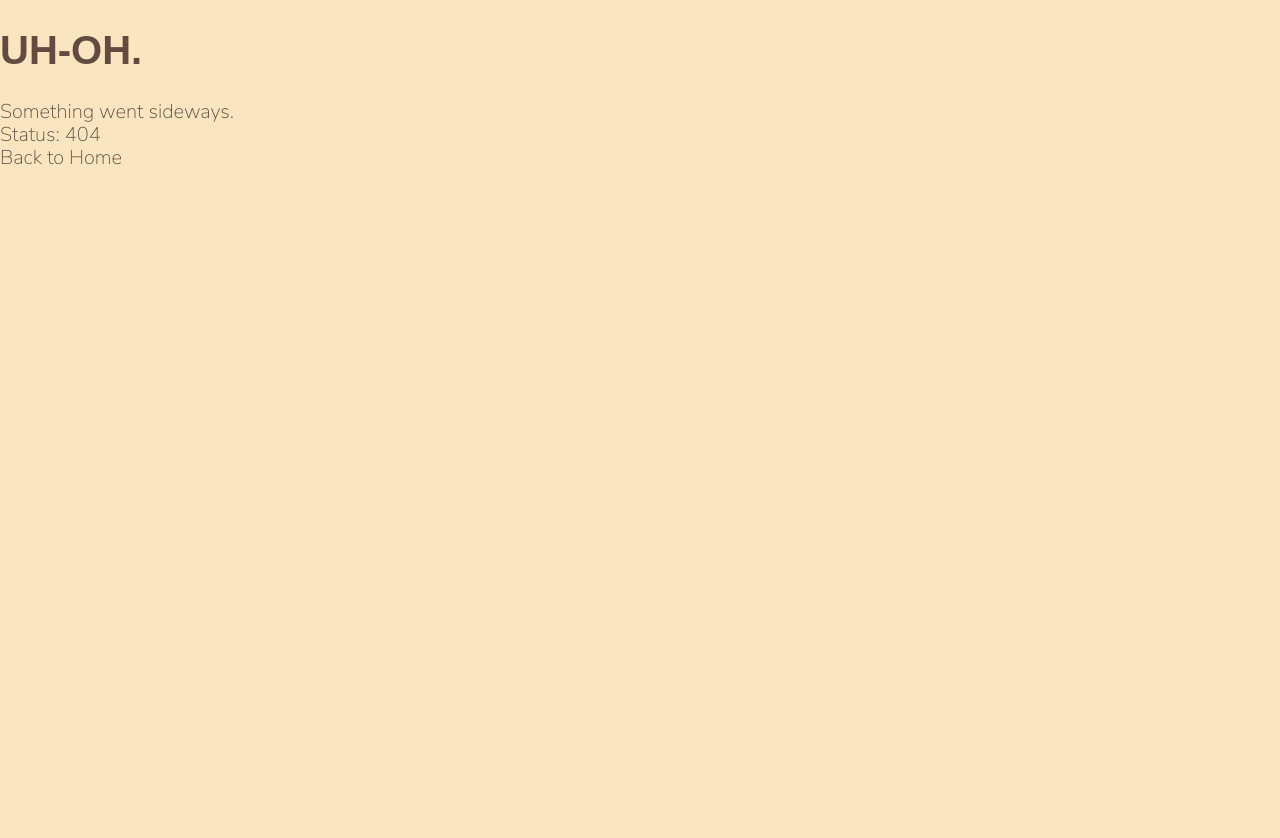
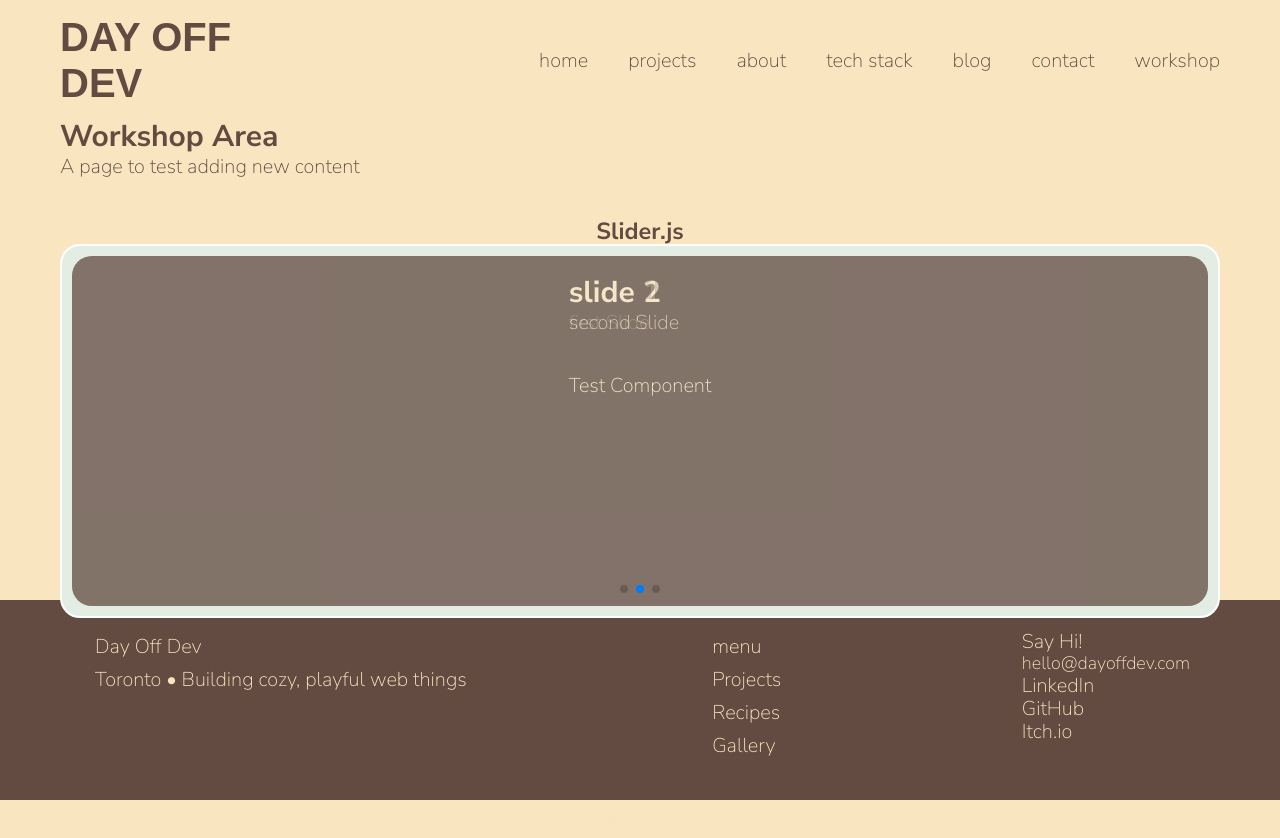
Before and after one commit to deanglane/portfolio-v2, a React (Vite) app: page /workshop in a window 1280 px wide. Before the commit this address had no page. Shown: the top 838 px of the page. Before the commit the page ends 800 px from the top, so only its background shows below. Built offline with nearby package versions, Linux system fonts and the light colour scheme; a web font is replaced by a local one.

Commit message:
Added Workshop page with Swiper slider and TestComponent; updated Home and Techstack routes with new features and styles.

```diff
--- a/src/components/Navigation.jsx
+++ b/src/components/Navigation.jsx
@@ -29,6 +29,9 @@ function Navigation() {
         <li>
           <NavLink to="/contact">contact</NavLink>
         </li>
+        <li>
+          <NavLink to="/workshop">workshop</NavLink>
+        </li>
       </ul>
     </nav>
   );
--- /dev/null
+++ b/src/components/TestComponent.jsx
@@ -0,0 +1,16 @@
+import React from "react";
+import styles from "./TestComponent.module.css";
+
+function TestComponent({ title, description }) {
+  return (
+    <div className={styles["card-container"]}>
+      <div className={styles["card-content"]}>
+        <h2>{title}</h2>
+        <p>{description}</p>
+        <p>Test Component</p>
+      </div>
+    </div>
+  );
+}
+
+export default TestComponent;
--- /dev/null
+++ b/src/components/TestComponent.module.css
@@ -0,0 +1,15 @@
+.card-container {
+  height: 100%;
+  /* width: 100%; */
+  /* margin: 1rem; */
+  padding: 1rem;
+  display: flex;
+  flex-direction: column;
+  align-items: center;
+  background: var(--background-DarkCocoa);
+  color: var(--text-CremeBrulee);
+  border-radius: 1rem;
+}
+
+.card-content {
+}
--- a/src/main.jsx
+++ b/src/main.jsx
@@ -13,6 +13,7 @@ import About from "./routes/About.jsx";
 import Teckstack from "./routes/Techstack.jsx";
 import Blog from "./routes/Blog.jsx";
 import Contact from "./routes/Contact.jsx";
+import Workshop from "./routes/Workshop.jsx";
 
 const router = createBrowserRouter([
   {
@@ -26,6 +27,7 @@ const router = createBrowserRouter([
       { path: "techstack", element: <Teckstack /> },
       { path: "blog", element: <Blog /> },
       { path: "contact", element: <Contact /> },
+      { path: "workshop", element: <Workshop /> },
     ],
   },
 ]);
--- a/src/routes/Home.jsx
+++ b/src/routes/Home.jsx
@@ -5,6 +5,8 @@ import { Autoplay } from "swiper/modules";
 import "swiper/css";
 import FeatureCard from "../components/FeatureCard";
 import pokedex from "../assets/images/screen-shots/pokemon_pokedex_app_new.png";
+import flashIt from "../assets/images/screen-shots/flash_it_new.png";
+import hangryTummy from "../assets/images/screen-shots/hangry_tummy.png";
 
 const features = [
   {
@@ -17,18 +19,18 @@ const features = [
   },
   {
     id: 2,
-    title: "Tappy Plane",
-    desc: "A fun little browser game",
-    image: "",
+    title: "Flash It",
+    desc: "Build your own flash cards for study",
+    image: flashIt,
     alt: "Tappy Plane Screenshot",
     button: "/projects",
   },
   {
     id: 3,
-    title: "Portfolio v2",
-    desc: "The site you're on!",
-    image: "",
-    alt: "My website",
+    title: "Hangry Tummy",
+    desc: "My first Frontend Website project converting a pdf design into a fully functioning site",
+    image: hangryTummy,
+    alt: "Hangry Tummy website",
     button: "/projects",
   },
   {
@@ -37,15 +39,6 @@ const features = [
     desc: "read the latest articles",
     image: "",
     alt: "news headlines",
-    button: "/blog",
-  },
-  { id: 5, title: "Day Off Blog", desc: "read my blog" },
-  {
-    id: 6,
-    title: "Sign up for newsletter",
-    desc: "subscript to the newsletter",
-    image: "",
-    alt: "newletter and articles",
     button: "/blog",
   },
 ];
--- a/src/routes/Techstack.jsx
+++ b/src/routes/Techstack.jsx
@@ -1,12 +1,56 @@
 import React from "react";
 import styles from "./Techstack.module.css";
+import { Swiper, SwiperSlide } from "swiper/react";
+import { Pagination, Autoplay } from "swiper/modules";
+import "swiper/css";
+import "swiper/css/pagination";
+import TestComponent from "../components/TestComponent";
+
+const slides = [
+  {
+    id: 1,
+    title: "Test Slide 1",
+    desc: "A tester slide",
+  },
+  {
+    id: 2,
+    title: "Test Slide 2",
+    desc: "Another tester slide",
+  },
+  {
+    id: 3,
+    title: "Test Slide 3",
+    desc: "Another tester slide",
+  },
+  {
+    id: 4,
+    title: "Test Slide 4",
+    desc: "Another tester slide",
+  },
+];
 
 function Techstack() {
   return (
     <>
       <section className={styles.techstack_section}>
-        <div>Techstack</div>
-        <p>“Turning coffee and curiosity into code.”</p>
+        <Swiper
+          modules={[Pagination, Autoplay]}
+          spaceBetween={50}
+          slidesPerView={1}
+          pagination={{ clickable: true }}
+          loop={true}
+          autoplay={{
+            delay: 2500,
+            pauseOnMouseEnter: true,
+            disableOnInteraction: false,
+          }}
+        >
+          {slides.map((f) => (
+            <SwiperSlide key={f.id}>
+              <TestComponent title={f.title} description={f.desc} />
+            </SwiperSlide>
+          ))}
+        </Swiper>
       </section>
     </>
   );
--- a/src/routes/Techstack.module.css
+++ b/src/routes/Techstack.module.css
@@ -1,3 +1,4 @@
 .techstack_section {
-  height: 75vh;
+  /* height: 75vh; */
+  /* outline: 4px solid green; */
 }
--- /dev/null
+++ b/src/routes/Workshop.jsx
@@ -0,0 +1,66 @@
+import React from "react";
+import styles from "./Workshop.module.css";
+import TestComponent from "../components/TestComponent";
+import { Swiper, SwiperSlide } from "swiper/react";
+import { Autoplay, Pagination, EffectFade } from "swiper/modules";
+import "swiper/css";
+import "swiper/css/pagination";
+import "swiper/css/effect-fade";
+
+const slides = [
+  {
+    id: 1,
+    title: "slide 1",
+    desc: "first Slide",
+  },
+  {
+    id: 2,
+    title: "slide 2",
+    desc: "second Slide",
+  },
+  {
+    id: 3,
+    title: "slide 3",
+    desc: "third Slide",
+  },
+];
+
+function Workshop() {
+  return (
+    <>
+      <section className={"wrapper"}>
+        <h2>Workshop Area</h2>
+        <p>A page to test adding new content</p>
+        {/* Swiper Slider Testing */}
+        <div className={styles["slides-container"]}>
+          <h3>Slider.js</h3>
+          <div className={styles["slides-viewport"]}>
+            <Swiper
+              modules={[Autoplay, Pagination, EffectFade]}
+              spaceBetween={50}
+              slidesPerView={1}
+              loop={true}
+              effect={"fade"}
+              fadeEffect={{ crossFade: true }}
+              speed={1500}
+              pagination={{ dynamicBullets: false, clickable: true }}
+              autoplay={{
+                delay: 5000,
+                pauseOnMouseEnter: true,
+                disableOnInteraction: false,
+              }}
+            >
+              {slides.map((f) => (
+                <SwiperSlide key={f.id}>
+                  <TestComponent title={f.title} description={f.desc} />
+                </SwiperSlide>
+              ))}
+            </Swiper>
+          </div>
+        </div>
+      </section>
+    </>
+  );
+}
+
+export default Workshop;
--- /dev/null
+++ b/src/routes/Workshop.module.css
@@ -0,0 +1,27 @@
+section p {
+  margin-bottom: 2rem;
+}
+
+/* slider work area */
+.slides-container {
+  width: 100%;
+  height: 50vh;
+  display: flex;
+  flex-direction: column;
+  /* justify-content: center; */
+  align-items: center;
+
+  /* margin-bottom: 2rem; */
+}
+
+/* blue viewport */
+.slides-viewport {
+  width: 100%;
+  height: 100%;
+  background-color: var(--alternate-section-background);
+  /* margin-bottom: 2rem; */
+  border-radius: 1rem;
+  border: 2px solid #ffffff;
+  display: flex;
+  padding: 0.5rem;
+}
```
Also changed, not shown: 1 other file (tests, documents, lock files or other folders).
